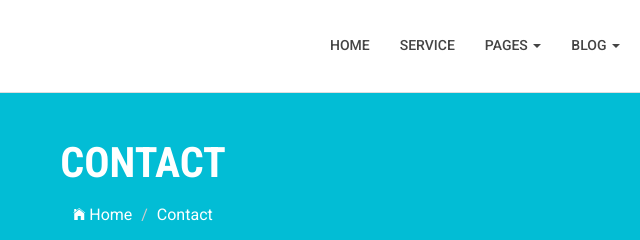
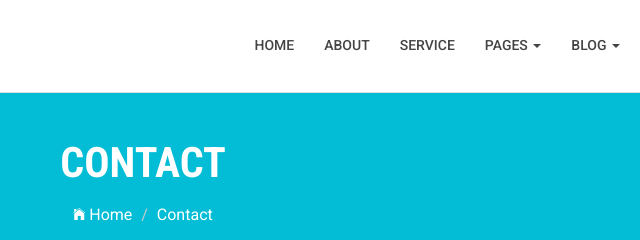
Before and after one commit to themefisher/timer-bootstrap, a plain HTML site: page contact.html in a window 1280 px wide. Shown: the top 240 px of the page, 497-1137 px from the left. Drawn offline with nearby package versions, Linux system fonts and the light colour scheme; files whose address does not match are found by name; a web font is replaced by a local one.

Commit message:
Fix contact page

```diff
--- a/contact.html
+++ b/contact.html
@@ -85,6 +85,7 @@
                             <li>
                                 <a href="index.html" >Home</a>
                             </li>
+                            <li><a href="about.html">About</a></li>
                             <li><a href="service.html">Service</a></li>
                             <li class="dropdown">
                                 <a href="#" class="dropdown-toggle" data-toggle="dropdown">Pages <span class="caret"></span></a>
@@ -106,14 +107,12 @@
                                 </div>
                             </li>
                             <li><a href="contact.html">Contact</a></li>
-
                         </ul>
                     </div>
                 </nav>
                 <!-- /main nav -->
             </div>
         </header>
-
 
         <!--
         ==================================================
```
